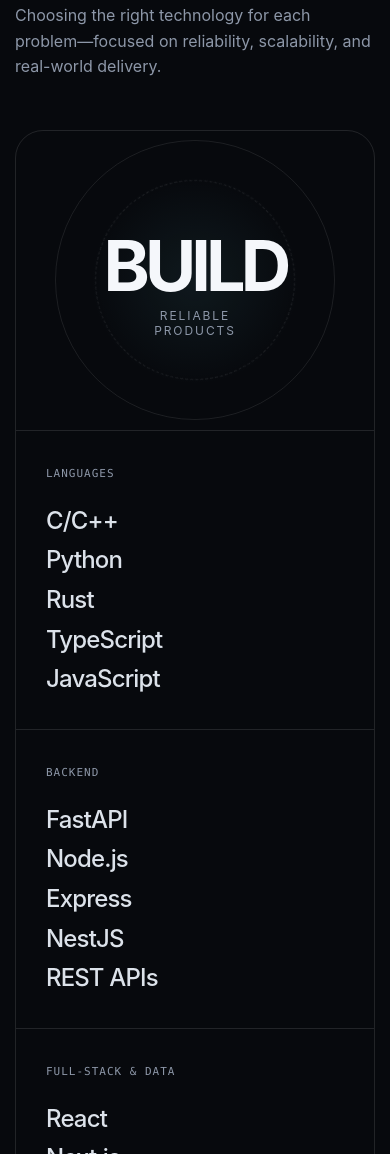
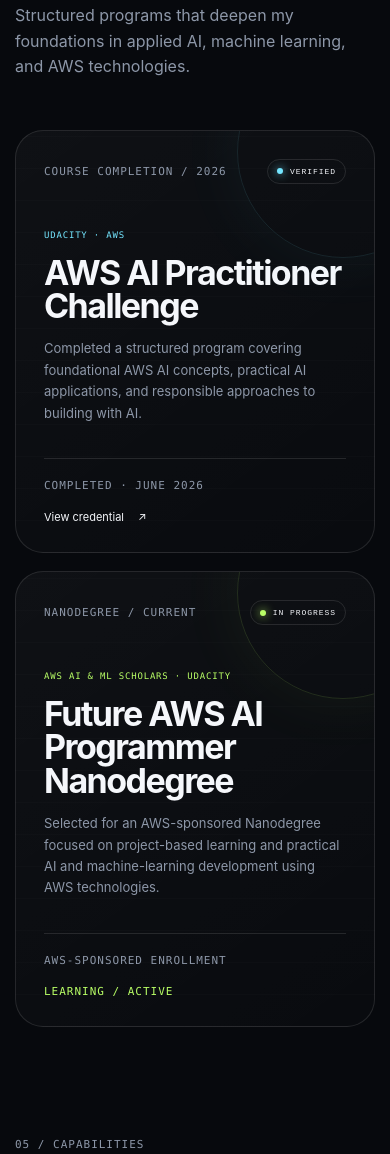
Before and after one commit to Aadiiiiiii/Portfolio, a plain HTML site: page aditya-portfolio/index.html in a window 390 px wide. Shown: the part 6446-7600 px from the top of the page. Drawn offline with Linux system fonts and the light colour scheme.

Commit message:
Add credentials and learning section

```diff
--- a/aditya-portfolio/CUSTOMIZE_FIRST.txt
+++ b/aditya-portfolio/CUSTOMIZE_FIRST.txt
@@ -10,3 +10,4 @@ Email: payaladitya9010@gmail.com
 LinkedIn: https://www.linkedin.com/in/aditya-choudhary-aadii/
 GitHub: https://github.com/Aadiiiiiii
 Resume: https://drive.google.com/file/d/1dfECE5ywYQEkTLdg1C9d1IcEgjUkXyUq/view?usp=sharing
+AWS AI Practitioner Challenge credential: https://drive.google.com/file/d/18uk2Tnu0FqNMv8yzS9OfA49SyMakH1Ho/view?usp=sharing
--- a/aditya-portfolio/index.html
+++ b/aditya-portfolio/index.html
@@ -30,6 +30,7 @@
     <nav class="nav" aria-label="Primary navigation">
       <a href="#work">Work</a>
       <a href="#experience">Experience</a>
+      <a href="#credentials">Credentials</a>
       <a href="#stack">Stack</a>
       <a href="#contact">Contact</a>
     </nav>
@@ -206,9 +207,46 @@
       </div>
     </section>
 
+    <section id="credentials" class="section-shell credentials-section">
+      <div class="section-heading reveal">
+        <div><span class="mono">04 / CREDENTIALS &amp; LEARNING</span><h2>Learning backed by practice.</h2></div>
+        <p>Structured programs that deepen my foundations in applied AI, machine learning, and AWS technologies.</p>
+      </div>
+
+      <div class="credentials-grid">
+        <article class="credential-card reveal">
+          <div class="credential-topline">
+            <span class="mono">COURSE COMPLETION / 2026</span>
+            <span class="credential-status credential-complete"><i></i> VERIFIED</span>
+          </div>
+          <div class="credential-provider mono">UDACITY · AWS</div>
+          <h3>AWS AI Practitioner Challenge</h3>
+          <p>Completed a structured program covering foundational AWS AI concepts, practical AI applications, and responsible approaches to building with AI.</p>
+          <div class="credential-footer">
+            <span class="mono">COMPLETED · JUNE 2026</span>
+            <a href="https://drive.google.com/file/d/18uk2Tnu0FqNMv8yzS9OfA49SyMakH1Ho/view?usp=sharing" target="_blank" rel="noreferrer">View credential <span>↗</span></a>
+          </div>
+        </article>
+
+        <article class="credential-card credential-active reveal">
+          <div class="credential-topline">
+            <span class="mono">NANODEGREE / CURRENT</span>
+            <span class="credential-status credential-progress"><i></i> IN PROGRESS</span>
+          </div>
+          <div class="credential-provider mono">AWS AI &amp; ML SCHOLARS · UDACITY</div>
+          <h3>Future AWS AI Programmer Nanodegree</h3>
+          <p>Selected for an AWS-sponsored Nanodegree focused on project-based learning and practical AI and machine-learning development using AWS technologies.</p>
+          <div class="credential-footer">
+            <span class="mono">AWS-SPONSORED ENROLLMENT</span>
+            <span class="credential-current mono">LEARNING / ACTIVE</span>
+          </div>
+        </article>
+      </div>
+    </section>
+
     <section id="stack" class="section-shell stack-section">
       <div class="section-heading reveal">
-        <div><span class="mono">04 / CAPABILITIES</span><h2>A stack built to ship.</h2></div>
+        <div><span class="mono">05 / CAPABILITIES</span><h2>A stack built to ship.</h2></div>
         <p>Choosing the right technology for each problem—focused on reliability, scalability, and real-world delivery.</p>
       </div>
       <div class="stack-layout reveal">
@@ -226,7 +264,7 @@
     </section>
 
     <section class="principles section-shell">
-      <div class="principles-title reveal"><span class="mono">05 / OPERATING PRINCIPLES</span><h2>How I like to work.</h2></div>
+      <div class="principles-title reveal"><span class="mono">06 / OPERATING PRINCIPLES</span><h2>How I like to work.</h2></div>
       <div class="principles-grid">
         <div class="principle reveal"><span>01</span><h3>Make it clear.</h3><p>Build readable systems, intuitive interfaces, and communicate trade-offs explicitly.</p></div>
         <div class="principle reveal"><span>02</span><h3>Measure what matters.</h3><p>Define success through accuracy, latency, reliability, and meaningful user outcomes.</p></div>
@@ -236,7 +274,7 @@
 
     <section id="contact" class="contact-section">
       <div class="section-shell contact-inner reveal">
-        <span class="mono">06 / CONTACT</span>
+        <span class="mono">07 / CONTACT</span>
         <p class="contact-kicker">HAVE A ROLE, PROBLEM, OR IDEA?</p>
         <h2>Let’s build something<br/><em>worth shipping.</em></h2>
         <div class="contact-actions">
--- a/aditya-portfolio/styles.css
+++ b/aditya-portfolio/styles.css
@@ -768,6 +768,124 @@ a:focus-visible {
   color: #262d38;
   text-align: right;
 }
+/* Credentials and continuing education */
+.credentials-grid {
+  display: grid;
+  grid-template-columns: 1fr 1fr;
+  gap: 18px;
+}
+
+.credential-card {
+  min-height: 390px;
+  padding: 34px;
+  display: flex;
+  flex-direction: column;
+  position: relative;
+  overflow: hidden;
+  border: 1px solid var(--line);
+  border-radius: var(--radius);
+  background:
+    repeating-linear-gradient(
+      0deg,
+      transparent 0 31px,
+      rgba(255, 255, 255, 0.025) 32px
+    ),
+    linear-gradient(145deg, rgba(255, 255, 255, 0.035), rgba(255, 255, 255, 0.012));
+}
+
+.credential-card::after {
+  content: "";
+  width: 210px;
+  height: 210px;
+  position: absolute;
+  top: -85px;
+  right: -75px;
+  border: 1px solid rgba(116, 230, 255, 0.1);
+  border-radius: 50%;
+  box-shadow: 0 0 70px rgba(116, 230, 255, 0.055);
+}
+
+.credential-active::after {
+  border-color: rgba(185, 255, 102, 0.13);
+  box-shadow: 0 0 70px rgba(185, 255, 102, 0.06);
+}
+
+.credential-topline,
+.credential-footer {
+  display: flex;
+  justify-content: space-between;
+  align-items: center;
+  gap: 18px;
+}
+
+.credential-status {
+  display: inline-flex;
+  align-items: center;
+  gap: 7px;
+  padding: 7px 9px;
+  border: 1px solid var(--line);
+  border-radius: 999px;
+  font: 8px monospace;
+  letter-spacing: 0.12em;
+}
+
+.credential-status i {
+  width: 6px;
+  height: 6px;
+  border-radius: 50%;
+  background: var(--cyan);
+  box-shadow: 0 0 10px var(--cyan);
+}
+
+.credential-progress i {
+  background: var(--acid);
+  box-shadow: 0 0 10px var(--acid);
+}
+
+.credential-provider {
+  margin-top: 62px;
+  color: var(--cyan);
+  font-size: 9px;
+}
+
+.credential-active .credential-provider,
+.credential-current {
+  color: var(--acid);
+}
+
+.credential-card h3 {
+  max-width: 600px;
+  margin: 16px 0;
+  font-size: clamp(32px, 3.4vw, 50px);
+  line-height: 0.98;
+  letter-spacing: -0.045em;
+}
+
+.credential-card p {
+  max-width: 600px;
+  margin: 0 0 34px;
+  color: var(--muted);
+  font-size: 13px;
+  line-height: 1.65;
+}
+
+.credential-footer {
+  margin-top: auto;
+  padding-top: 20px;
+  border-top: 1px solid var(--line);
+}
+
+.credential-footer a {
+  display: inline-flex;
+  gap: 14px;
+  font-size: 11px;
+  transition: color 0.2s ease;
+}
+
+.credential-footer a:hover {
+  color: var(--acid);
+}
+
 /* Capabilities */
 .stack-layout {
   border: 1px solid var(--line);
@@ -1490,3 +1608,29 @@ a:focus-visible {
     width: 100%;
   }
 }
+
+@media (max-width: 900px) {
+  .credentials-grid {
+    grid-template-columns: 1fr;
+  }
+}
+
+@media (max-width: 760px) {
+  .credential-card {
+    min-height: 360px;
+    padding: 28px;
+  }
+
+  .credential-provider {
+    margin-top: 46px;
+  }
+
+  .credential-card h3 {
+    font-size: 34px;
+  }
+
+  .credential-footer {
+    align-items: flex-start;
+    flex-direction: column;
+  }
+}
```
Also changed, not shown: aditya-portfolio/README.md.
